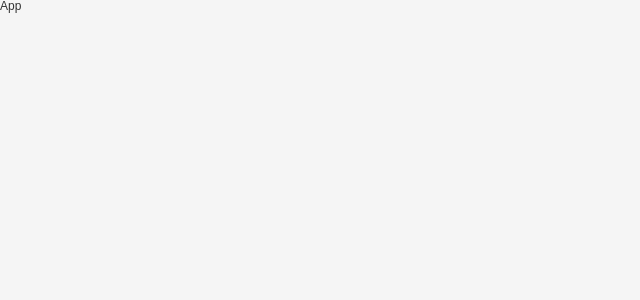
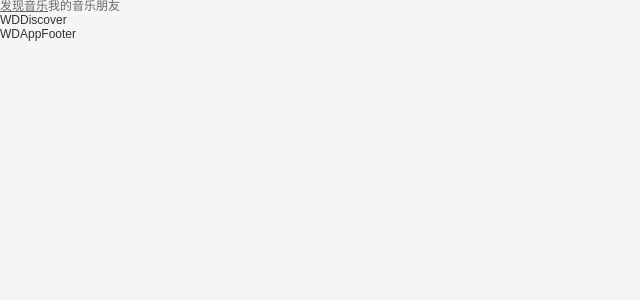
Before and after one commit to carsonhuang520/cloud-music, a React (Create React App) app: page / in a window 1280 px wide. Shown: the top 300 px of the page, without its empty margins (0-640 px from the left). Built offline with nearby package versions, Linux system fonts and the light colour scheme.

Commit message:
项目结构划分，路由配置

```diff
--- a/package.json
+++ b/package.json
@@ -10,6 +10,8 @@
     "normalize.css": "^8.0.1",
     "react": "^17.0.1",
     "react-dom": "^17.0.1",
+    "react-router-config": "^5.1.1",
+    "react-router-dom": "^5.2.0",
     "react-scripts": "4.0.1",
     "web-vitals": "^0.2.4"
   },
--- a/src/App.js
+++ b/src/App.js
@@ -1,5 +1,18 @@
 import React, { memo } from 'react'
+import { HashRouter } from 'react-router-dom'
+import { renderRoutes } from 'react-router-config'
+
+import routes from '@/router'
+
+import WDAppHeader from '@/components/app-header'
+import WDAppFooter from '@/components/app-footer'
 
 export default memo(function App() {
-  return <div>App</div>
+  return (
+    <HashRouter>
+      <WDAppHeader />
+      {renderRoutes(routes)}
+      <WDAppFooter />
+    </HashRouter>
+  )
 })
--- /dev/null
+++ b/src/components/app-footer/index.js
@@ -0,0 +1,5 @@
+import React, { memo } from 'react'
+
+export default memo(function WDAppFooter() {
+  return <div>WDAppFooter</div>
+})
--- /dev/null
+++ b/src/components/app-header/index.js
@@ -0,0 +1,12 @@
+import React, { memo } from 'react'
+import { NavLink } from 'react-router-dom'
+
+export default memo(function WDAppHeader() {
+  return (
+    <div>
+      <NavLink to="/">发现音乐</NavLink>
+      <NavLink to="/mine">我的音乐</NavLink>
+      <NavLink to="/friend">朋友</NavLink>
+    </div>
+  )
+})
--- /dev/null
+++ b/src/pages/discover/index.js
@@ -0,0 +1,5 @@
+import React, { memo } from 'react'
+
+export default memo(function WDDiscover() {
+  return <div>WDDiscover</div>
+})
--- /dev/null
+++ b/src/pages/friend/index.js
@@ -0,0 +1,5 @@
+import React, { memo } from 'react'
+
+export default memo(function WDFriend() {
+  return <div>WDFriend</div>
+})
--- /dev/null
+++ b/src/pages/mine/index.js
@@ -0,0 +1,5 @@
+import React, { memo } from 'react'
+
+export default memo(function WDMine() {
+  return <div>WDMine</div>
+})
--- /dev/null
+++ b/src/router/index.js
@@ -0,0 +1,21 @@
+import WDDiscover from '@/pages/discover'
+import WDMine from '@/pages/mine'
+import WDFriend from '@/pages/friend'
+
+const routes = [
+  {
+    path: '/',
+    exact: true,
+    component: WDDiscover,
+  },
+  {
+    path: '/mine',
+    component: WDMine,
+  },
+  {
+    path: '/friend',
+    component: WDFriend,
+  },
+]
+
+export default routes
```
Also changed, not shown: 2 other files (tests, documents, lock files or other folders).
